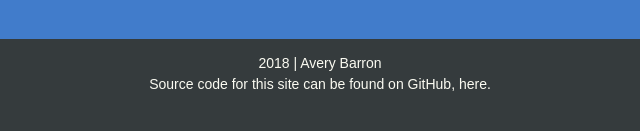
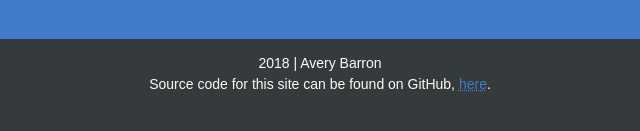
Before and after one commit to drmanitoba/grb-site, a website built with webpack: page index.html in a window 1280 px wide. Shown: the part 501-632 px from the top of the page, 320-960 px from the left. Built offline with nearby package versions, Linux system fonts and the light colour scheme; some packages are replaced by stand-ins of ours.

Commit message:
update GitHub link in footer:

```diff
--- a/index.html
+++ b/index.html
@@ -81,7 +81,7 @@
         </main>
         <footer role="contentinfo">
             <span>2018 | Avery Barron</span>
-            <span>Source code for this site can be found on GitHub, here.</span>
+            <span>Source code for this site can be found on GitHub, <a href="https://github.com/drmanitoba/grb-site">here</a>.</span>
         </footer>
     </div>
 
--- a/src/css/styles.css
+++ b/src/css/styles.css
@@ -85,6 +85,10 @@ a {
             color: var(--color-off-white);
             font-weight: 200;
             line-height: 1.5;
+        }
+
+        & a {
+            text-decoration-style: dotted;
         }
     }
 }
```
